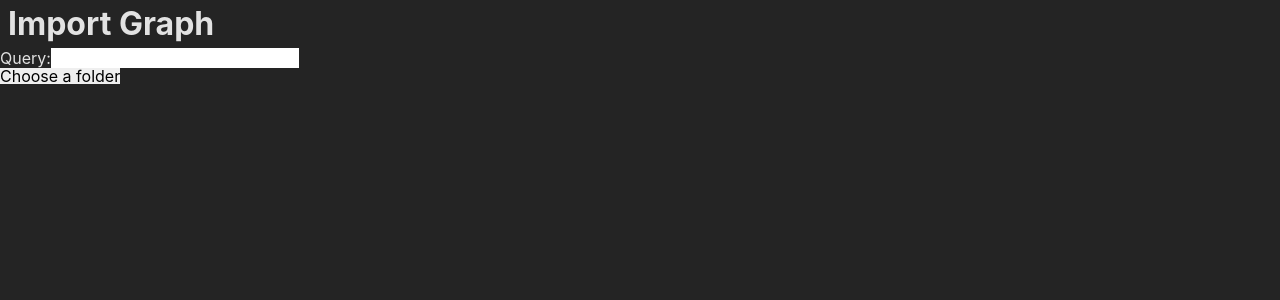
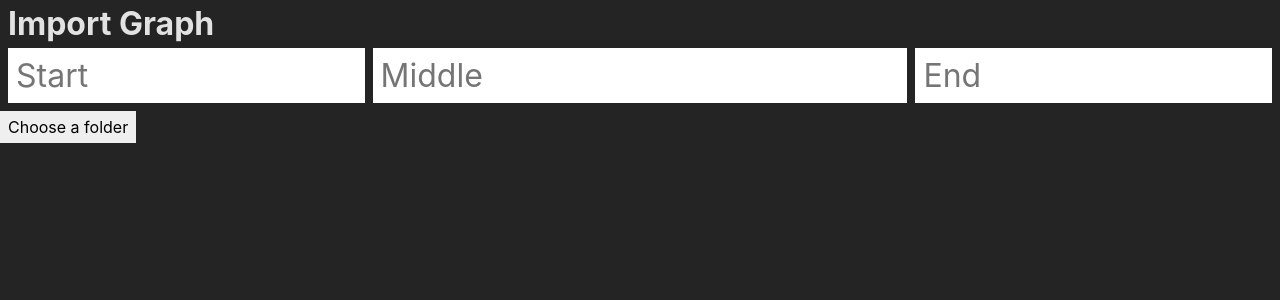
Before and after one commit to mattorchard/import-graph, a Preact app: page / in a window 1280 px wide. Shown: the top 300 px of the page. Built offline with nearby package versions, Linux system fonts and the light colour scheme.

Commit message:
Adds basic search

```diff
--- a/src/app.tsx
+++ b/src/app.tsx
@@ -1,18 +1,33 @@
 import { useEffect, useMemo, useState } from "preact/hooks";
 import { Fragment } from "preact/jsx-runtime";
+import { SearchForm } from "./components/SearchForm";
 import { WalkList } from "./components/WalkList";
 
 import { buildSearchableWalks, Doc } from "./helpers/DomainHelpers";
 import { exportDocs } from "./helpers/ExportHelpers";
+import { createWalkFilter, QueryRecord } from "./helpers/SearchHelpers";
 
 export function App() {
   const [root, setRoot] = useState<FileSystemDirectoryHandle | null>(null);
   const [docWalks, setDocWalks] = useState<Doc[][] | null>(null);
+  const [queries, setQueries] = useState<QueryRecord>({
+    start: "",
+    middle: "",
+    end: "",
+  });
 
   useEffect(() => {
     if (!root) return;
     buildSearchableWalks(root).then(setDocWalks);
   }, [root]);
+
+  const walkFilter = useMemo(() => createWalkFilter(queries), [queries]);
+
+  const filteredWalks = useMemo(() => {
+    if (!docWalks) return null;
+    if (!walkFilter) return docWalks;
+    return docWalks.filter(walkFilter);
+  }, [docWalks, queries]);
 
   const handlePickFolder = async () => {
     setDocWalks(null);
@@ -24,26 +39,23 @@ export function App() {
       <header className="app__header">
         <h1>Import Graph</h1>
         {docWalks && (
-          <>
-            <button type="button" onClick={handlePickFolder}>
-              Choose a different folder
-            </button>
+          <div className="app__header__actions">
+            <button type="button">Set aliases</button>
 
             <button type="button" onClick={() => exportDocs(docWalks)}>
               Download
             </button>
-          </>
+
+            <button type="button" onClick={handlePickFolder}>
+              Choose a different folder
+            </button>
+          </div>
         )}
       </header>
       <main className="app__content">
-        <form>
-          <label>
-            Query:
-            <input type="search" />
-          </label>
-        </form>
-        {docWalks ? (
-          <WalkList walks={docWalks} />
+        <SearchForm onChange={setQueries} />
+        {filteredWalks ? (
+          <WalkList walks={filteredWalks} />
         ) : (
           <div>
             <button type="button" onClick={handlePickFolder}>
@@ -52,6 +64,12 @@ export function App() {
           </div>
         )}
       </main>
+      <footer className="app__footer">
+        {walkFilter && filteredWalks && (
+          <>{filteredWalks.length}&nbsp;/&nbsp;</>
+        )}
+        {docWalks && <>{docWalks.length} Chains</>}
+      </footer>
     </div>
   );
 }
--- /dev/null
+++ b/src/components/SearchForm.tsx
@@ -0,0 +1,47 @@
+import { FunctionComponent } from "preact";
+import { useMemo } from "preact/hooks";
+import { QueryRecord } from "../helpers/SearchHelpers";
+import { createDebounced } from "../helpers/TimingHelpers";
+
+export const SearchForm: FunctionComponent<{
+  onChange: (queries: QueryRecord) => void;
+}> = ({ onChange }) => {
+  const onChangeHandlers = useMemo(
+    () =>
+      createDebounced((form: HTMLFormElement) => {
+        const formData = new FormData(form);
+        onChange({
+          start: (formData.get("start") as string) || "",
+          middle: (formData.get("middle") as string) || "",
+          end: (formData.get("end") as string) || "",
+        });
+      }, 300),
+    [onChange]
+  );
+  return (
+    <form
+      className="search-form"
+      onSubmit={(e) => {
+        e.preventDefault();
+        onChangeHandlers.immediate(e.currentTarget);
+      }}
+      onBlur={(e) => onChangeHandlers.immediate(e.currentTarget)}
+      onChange={(e) => onChangeHandlers.immediate(e.currentTarget)}
+      onInput={(e) => onChangeHandlers.debounced(e.currentTarget)}
+    >
+      <SearchInput label="Start" />
+      <SearchInput label="Middle" />
+      <SearchInput label="End" />
+    </form>
+  );
+};
+
+const SearchInput: FunctionComponent<{ label: string }> = ({ label }) => (
+  <input
+    className="search-form__search-input"
+    type="search"
+    name={label.toLowerCase()}
+    aria-label={label}
+    placeholder={label}
+  />
+);
--- a/src/components/VirtualizedList.tsx
+++ b/src/components/VirtualizedList.tsx
@@ -87,6 +87,8 @@ const VirtualizedListInner = memo(
         {itemsToRender.map((item, index) => (
           <li
             key={indexOffset + index}
+            data-is-even={(indexOffset + index) % 2 === 0}
+            data-is-odd={(indexOffset + index) % 2 === 1}
             className={`virtualized-list__item ${itemClassName}`}
             style={{ "--item-index": indexOffset + index }}
           >
--- a/src/components/WalkList.tsx
+++ b/src/components/WalkList.tsx
@@ -14,13 +14,11 @@ export const WalkList: FunctionComponent<{ walks: Doc[][] }> = ({ walks }) => {
       <ol className="walk">
         {walk.map((doc) => (
           <li key={doc.id} className="walk__item">
-            <code>
-              <span className="walk__item__path">
-                {doc.path.slice(0, -1).join("/")}
-                {doc.path.length !== 1 && "/"}
-              </span>
-              <span className="walk__item__name">{doc.handle.name}</span>
-            </code>
+            <span className="walk__item__path">
+              {doc.path.slice(0, -1).join("/")}
+              {doc.path.length !== 1 && "/"}
+            </span>
+            <span className="walk__item__name">{doc.handle.name}</span>
           </li>
         ))}
       </ol>
--- /dev/null
+++ b/src/helpers/SearchHelpers.ts
@@ -0,0 +1,57 @@
+import { Doc } from "./DomainHelpers";
+
+const escapeRegExp = (text: string) =>
+  text.replace(/[.+?^${}()|[\]\\]/g, "\\$&");
+
+const fullMatch = (pattern: string) => `^${pattern}$`;
+
+const createDocCondition = (query: string): ((doc: Doc) => boolean) => {
+  const cleanQuery = query.toLowerCase().trim();
+  if (!cleanQuery) return () => true;
+
+  const containsWildCard = query.includes("*");
+  const containsSlashes = query.includes("/");
+
+  if (!containsWildCard && !containsSlashes) {
+    return (doc) => doc.path.at(-1)?.toLowerCase() === cleanQuery;
+  }
+
+  if (containsWildCard && !containsSlashes) {
+    const regExp = new RegExp(
+      fullMatch(escapeRegExp(cleanQuery).replaceAll("*", ".*")),
+      "i"
+    );
+    return (doc) => doc.path.length > 0 && regExp.test(doc.path.at(-1)!);
+  }
+
+  throw new Error(`Not yet implemented`);
+
+  return () => true;
+};
+
+type QueryFields = "start" | "middle" | "end";
+
+export type QueryRecord = Record<QueryFields, string>;
+
+export const createWalkFilter = (queries: QueryRecord) => {
+  const conditions = new Array<(walk: Doc[]) => boolean>();
+
+  if (queries.start.trim()) {
+    const startCondition = createDocCondition(queries.start);
+    conditions.push((walk) => walk.length > 0 && startCondition(walk.at(0)!));
+  }
+
+  if (queries.end.trim()) {
+    const endCondition = createDocCondition(queries.end);
+    conditions.push((walk) => walk.length > 0 && endCondition(walk.at(-1)!));
+  }
+
+  if (queries.middle.trim()) {
+    const middleCondition = createDocCondition(queries.middle);
+    conditions.push((walk) =>
+      walk.slice(1, -1).some((doc) => middleCondition(doc))
+    );
+  }
+  if (conditions.length === 0) return null;
+  return (walk: Doc[]) => conditions.every((filter) => filter(walk));
+};
--- /dev/null
+++ b/src/helpers/TimingHelpers.ts
@@ -0,0 +1,16 @@
+export const createDebounced = <ArgsType extends unknown[]>(
+  callback: (...args: ArgsType) => void,
+  delay: number
+) => {
+  let timeoutId: number | null = null;
+  return {
+    debounced: (...args: ArgsType) => {
+      if (timeoutId) window.clearTimeout(timeoutId);
+      timeoutId = window.setTimeout(() => callback(...args), delay);
+    },
+    immediate: (...args: ArgsType) => {
+      if (timeoutId) window.clearTimeout(timeoutId);
+      callback(...args);
+    },
+  };
+};
--- a/src/index.css
+++ b/src/index.css
@@ -37,6 +37,10 @@ ol,
 li {
   list-style: none;
 }
+button {
+  padding: 0.5rem 0.5rem;
+  cursor: pointer;
+}
 .app {
   height: 100vh;
   max-height: 100vh;
@@ -45,13 +49,19 @@ li {
   overflow: hidden;
 
   display: grid;
-  grid-template-rows: auto 1fr;
+  grid-template-rows: auto 1fr auto;
 }
 .app__content {
   max-height: 100%;
   overflow: hidden;
   display: grid;
+  gap: 0.5rem;
   grid-template-rows: auto 1fr;
+}
+.app__footer {
+  display: flex;
+  justify-content: flex-end;
+  padding: 0.5rem;
 }
 
 .app__header {
@@ -60,12 +70,20 @@ li {
 }
 .app__header > h1 {
   font-size: 2rem;
-  margin-right: auto;
+}
+.app__header__actions {
+  margin-left: auto;
+  display: flex;
+  gap: 0.5rem;
 }
 .walk-list__container {
   overflow: scroll;
+  padding-left: 0.5rem;
 }
 .walk-list__item {
+}
+.walk-list__item[data-is-even="true"] {
+  background-color: #ffffff02;
 }
 .walk {
   display: flex;
@@ -82,3 +100,13 @@ li {
 .walk__item__path {
   color: #ffffff60;
 }
+.search-form {
+  padding: 0 0.5rem;
+  gap: 0.5rem;
+  display: grid;
+  grid-template-columns: minmax(0, 1fr) minmax(0, 1.5fr) minmax(0, 1fr);
+}
+.search-form__search-input {
+  font-size: 2rem;
+  padding: 0.5rem;
+}
```
